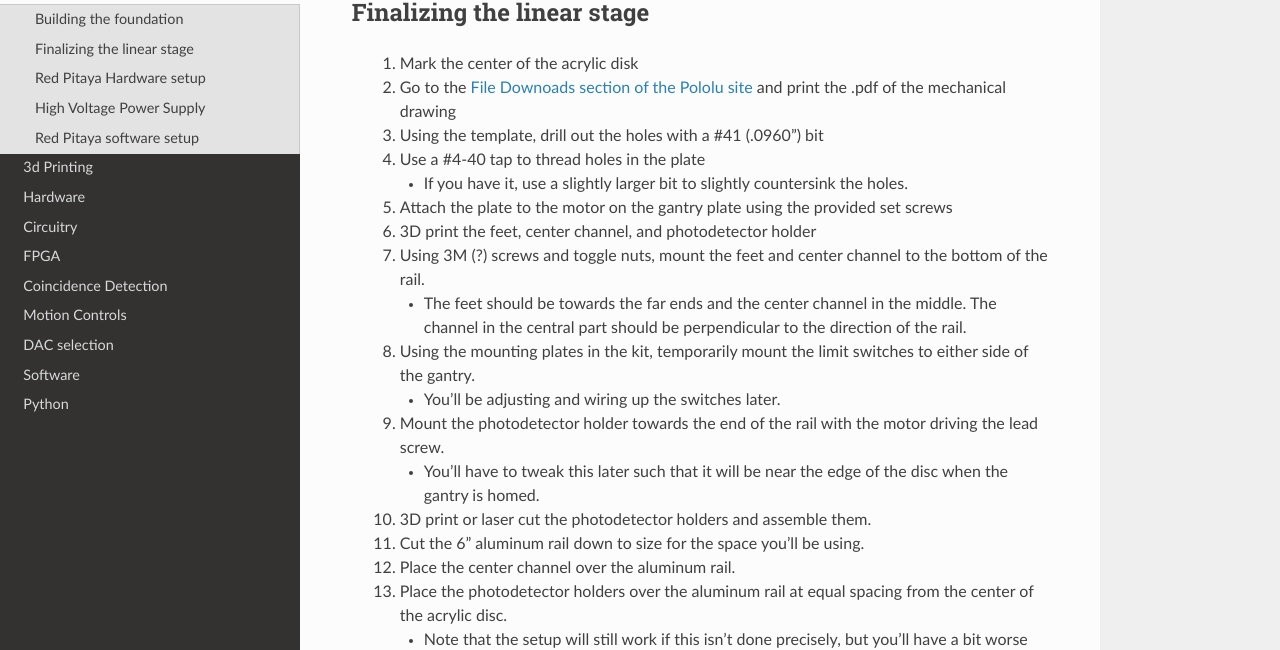
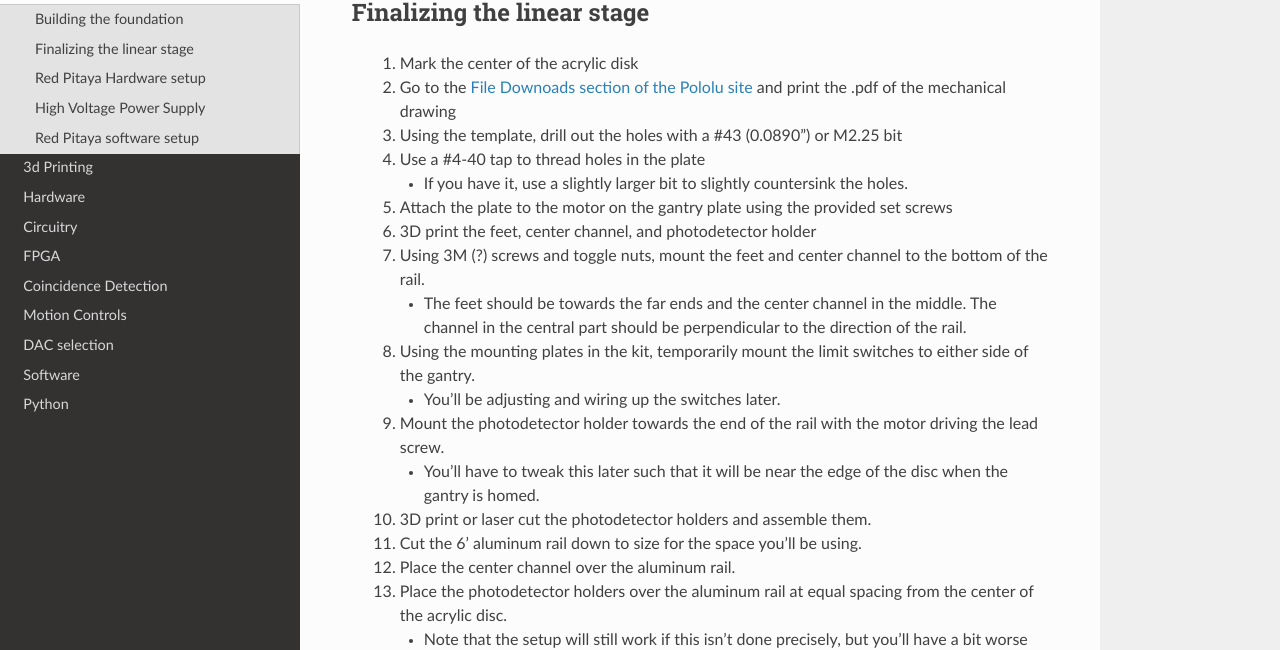
Before and after one commit to UChicagoPhysicsLabs/PositronEmissionTomography, a Sphinx documentation site: the page built from docs/getting_started.rst, in a window 1280 px wide and 900 px high, scrolled down 1120 px. Shown: the part 132-782 px from the top of the window. Built offline with Sphinx 7.4.7 and the Read the Docs theme 3.1.0, drawn with Linux system fonts in a browser that asks for light colours.

Commit message:
Documentation updates

```diff
--- a/docs/3d_printing.rst
+++ b/docs/3d_printing.rst
@@ -16,3 +16,5 @@ The body of the linear stage rests on three parts to hekp support it: a pair of
 If you are building your own HV power supply, an enclosure can be found here: `HV Enclosure files <https://github.com/UChicagoPhysicsLabs/PositronEmissionTomography/tree/main/3D%20Printing/HV%20Enclosure>`_
 
 The bottom, middle and top will need to be printed separately, and the middle should have support added.  The holes are designed to withstand a bit of drooping but better safe than sorry.
+
+The bottom is meant to have the pcb secured to it via standoffs into captive nuts on the bottom face.
--- a/docs/circuitry.rst
+++ b/docs/circuitry.rst
@@ -20,7 +20,7 @@ This add-on board has a few purposes:
 
 A finished build is shown below:
 
-.. image:: images/finished_pet_hat.png
+.. image:: images/finished_pet_hat_v2.png
   :width: 800
   :alt: Photograph of populated circuit board.
 
--- a/docs/getting_started.rst
+++ b/docs/getting_started.rst
@@ -42,7 +42,7 @@ Finalizing the linear stage
 --------------------------------
   #. Mark the center of the acrylic disk
   #. Go to the `File Downoads section of the Pololu site <https://www.pololu.com/product-info-merged/1993>`_ and print the .pdf of the mechanical drawing
-  #. Using the template, drill out the holes with a #41 (.0960") bit
+  #. Using the template, drill out the holes with a #43 (0.0890") or M2.25 bit
   #. Use a #4-40 tap to thread holes in the plate
 
      * If you have it, use a slightly larger bit to slightly countersink the holes.
@@ -62,7 +62,7 @@ Finalizing the linear stage
      * You'll have to tweak this later such that it will be near the edge of the disc when the gantry is homed.
 
   #. 3D print or laser cut the photodetector holders and assemble them.
-  #. Cut the 6" aluminum rail down to size for the space you'll be using.
+  #. Cut the 6' aluminum rail down to size for the space you'll be using.
   #. Place the center channel over the aluminum rail.
   #. Place the photodetector holders over the aluminum rail at equal spacing from the center of the acrylic disc.
 
```
Also changed, not shown: 1 other file.
